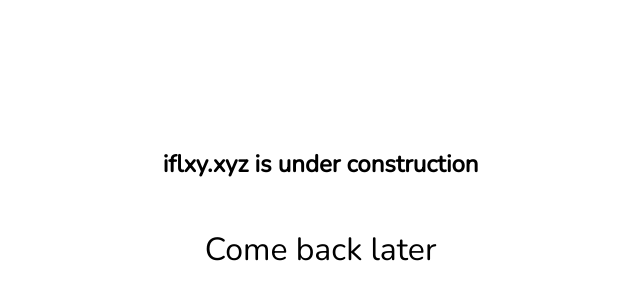
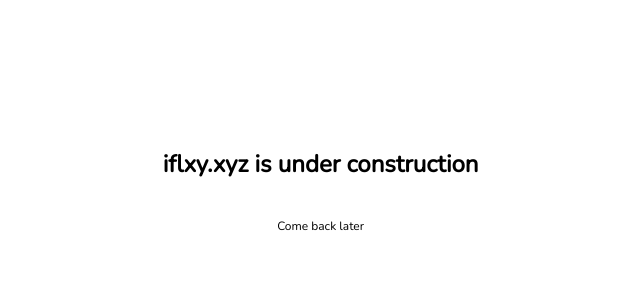
Before and after one commit to iFlxy/obladzanie, a plain HTML site: page index.html in a window 1280 px wide. Shown: the part 188-488 px from the top of the page, without its empty margins (321-961 px from the left). Drawn offline with nearby package versions, Linux system fonts and the light colour scheme.

Commit message:
Update index.html

```diff
--- a/index.html
+++ b/index.html
@@ -36,7 +36,7 @@
       perspective: 1000px;
       perspective-origin: 50% 50%;
       -webkit-transform: translateY(1000%);
-      font-size: 4vh;
+      font-size: 1.5vh;
       font-weight: 200;
       animation-delay: 3s;
 }
```
